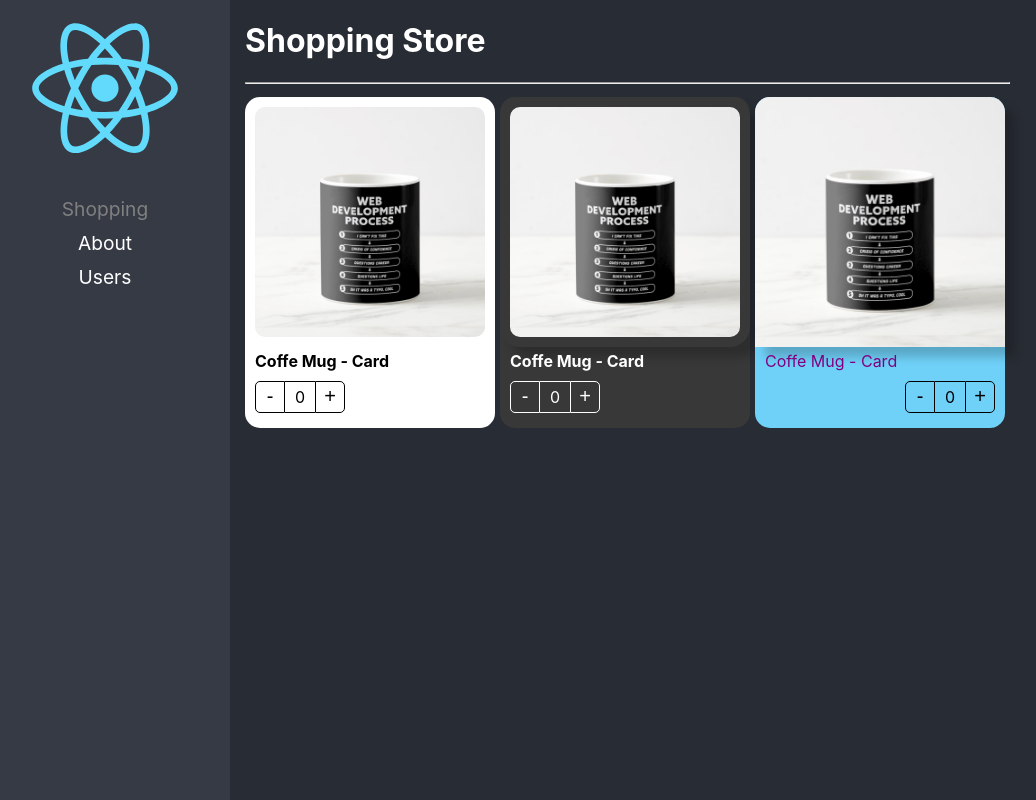
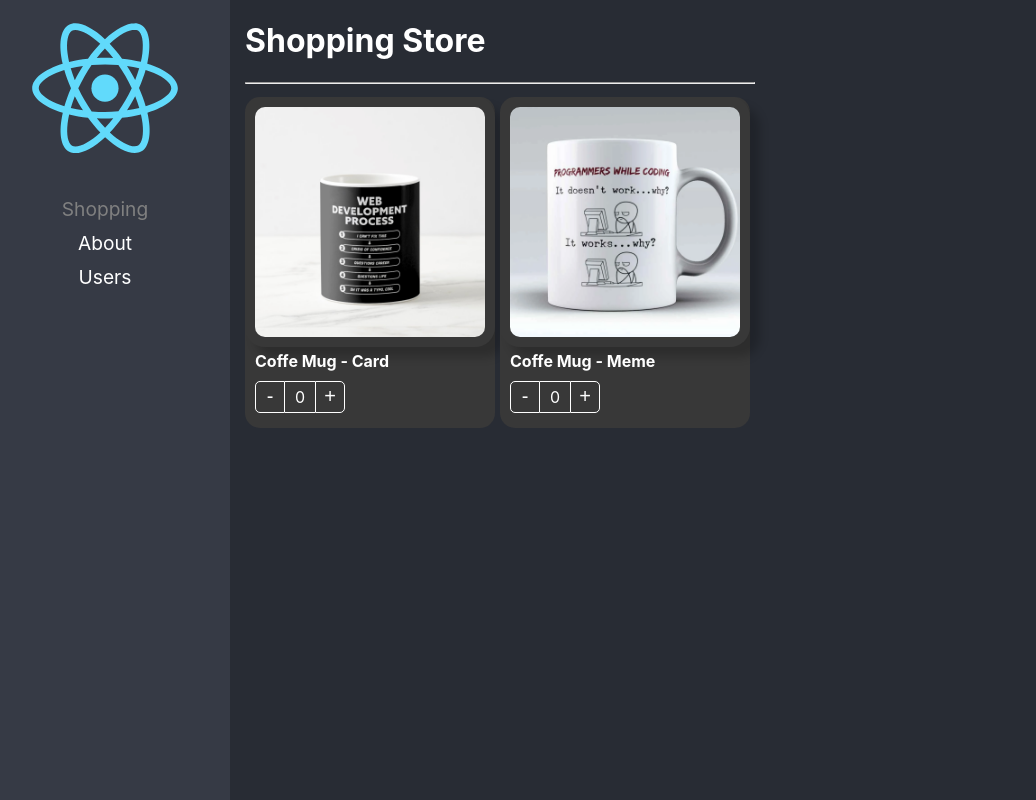
Before and after one commit to dstprojects/react-adv, a React (Create React App) app: page /home in a window 1280 px wide. Shown: the whole page, without its empty margins (20-1056 px from the left). Built offline with nearby package versions, Linux system fonts and the light colour scheme.

Commit message:
Control props implementado

```diff
--- a/src/02-component-patterns/components/ProductCard.tsx
+++ b/src/02-component-patterns/components/ProductCard.tsx
@@ -3,7 +3,7 @@
 import { useProduct } from '../hooks/useProduct'
 
 import styles from '../styles/styles.module.css'
-import { Product, ProductContextProps } from '../interfaces/interfaces'
+import { onChangeArgs, Product, ProductContextProps } from '../interfaces/interfaces'
 
 
 
@@ -15,13 +15,15 @@
   children?: ReactElement | ReactElement[];
   className?: string;
   style?: CSSProperties;
+  onChange?: ( args: onChangeArgs ) => void;
+  value?: number;
 }
 
 
 
-export const ProductCard = ({children, product, className, style}: Props) => {
+export const ProductCard = ({children, product, className, style, onChange, value }: Props) => {
 
-  const { counter, increaseBy } = useProduct()
+  const { counter, increaseBy } = useProduct({ onChange, product, value })
 
   return (
     <Provider value={{
--- /dev/null
+++ b/src/02-component-patterns/data/products.ts
@@ -0,0 +1,18 @@
+import { Product } from "../interfaces/interfaces"
+
+const product1 = {
+  id: '1',
+  title: 'Coffe Mug - Card',
+  img: './coffee-mug.png'
+}
+
+const product2 = {
+  id: '2',
+  title: 'Coffe Mug - Meme',
+  img: './coffee-mug2.png'
+}
+
+export const products: Product[] = [
+  product1,
+  product2
+]
--- a/src/02-component-patterns/hooks/useProduct.ts
+++ b/src/02-component-patterns/hooks/useProduct.ts
@@ -1,13 +1,35 @@
-import { useState } from "react"
+import { useEffect, useRef, useState } from "react"
+import { onChangeArgs, Product } from "../interfaces/interfaces"
 
 
-export const useProduct = () => {
+interface useProductArgs {
+  product: Product,
+  onChange?: ( args: onChangeArgs ) => void;
+  value?: number;
+}
 
-  const [counter, setCounter] = useState(0)
+export const useProduct = ( { onChange, product, value = 0 }: useProductArgs ) => {
+
+  const [counter, setCounter] = useState(value)
+
+  const isControlled = useRef( !!onChange );
 
   const increaseBy = (value: number) => {
-    setCounter( prev => Math.max( prev + value, 0 ) )
+
+    if ( isControlled.current ) {
+      return onChange!({ count: value, product })
+    }
+
+    const newValue = Math.max( counter + value, 0)
+    setCounter( newValue )
+
+    onChange && onChange({ count: newValue, product })
   }
+
+  useEffect(() => {
+    setCounter( value )
+  }, [value])
+
 
   return {
     counter,
--- /dev/null
+++ b/src/02-component-patterns/hooks/useShoppingCart.ts
@@ -0,0 +1,48 @@
+import { useState } from "react"
+import { Product, ProductInCart } from "../interfaces/interfaces"
+
+
+export const useShoppingCart = () => {
+
+  const [shoppingCart, setShoppingCart] = useState<{ [key:string]: ProductInCart }>({})
+
+  const onProductCountChange = ( { count, product }: {count: number, product: Product} ) => {
+
+    setShoppingCart( oldShoppingCart => {
+
+      const productInCart: ProductInCart = oldShoppingCart[product.id] || {...product, count: 0}
+
+      if ( Math.max( productInCart.count + count, 0 ) > 0 ) {
+        productInCart.count += count
+        return{
+          ...oldShoppingCart,
+          [product.id]: productInCart
+        }
+      }
+
+      const { [product.id]: toDelete, ...rest } = oldShoppingCart
+      return {...rest}
+
+      // if ( count === 0 ){
+
+        // const { [product.id]: toDelete, ...rest } = oldShoppingCart
+        // return rest
+
+      // }
+
+      // return {
+      //   ...oldShoppingCart,
+      //   [ product.id ]: { ...product, count }
+      // }
+
+    })
+
+  }
+
+  return {
+    shoppingCart,
+    onProductCountChange
+  }
+
+
+}
--- a/src/02-component-patterns/pages/ShoppingPage.tsx
+++ b/src/02-component-patterns/pages/ShoppingPage.tsx
@@ -1,14 +1,15 @@
 import { ProductButtons, ProductImage, ProductTitle } from "../components"
 import { ProductCard } from "../components"
+import { products } from "../data/products"
+import { useShoppingCart } from "../hooks/useShoppingCart"
+
 import '../styles/custom-styles.css'
 
-const product = {
-  id: '1',
-  title: 'Coffe Mug - Card',
-  img: './coffee-mug.png'
-}
 
 export const ShoppingPage = () => {
+
+  const { shoppingCart, onProductCountChange } = useShoppingCart()
+
   return (
     <div>
       <h1>Shopping Store</h1>
@@ -19,33 +20,57 @@
         flexDirection: 'row',
         flexWrap: 'wrap'
       }}>
-        <ProductCard product={ product } >
-          <ProductCard.Image className="custom-image" />
-          <ProductCard.Title className="text-bold" />
-          <ProductCard.Buttons />
-        </ProductCard>
+
+        {
+          products.map((product) => (
 
             <ProductCard
+              key={ product.id }
               product={ product }
               className="bg-dark text-white"
+              value={ shoppingCart[product.id]?.count || 0 }
+              onChange={ onProductCountChange }
             >
-          <ProductImage className="custom-image" style={{ boxShadow: '10px 10px 10px rgba(0,0,0,0.2)'}} />
+              <ProductImage
+                className="custom-image"
+                style={{ boxShadow: '10px 10px 10px rgba(0,0,0,0.2)'}}
+              />
               <ProductTitle className="text-bold" />
               <ProductButtons className="custom-buttons" />
             </ProductCard >
+          ))
+        }
+
+      </div>
+
+      <div className="shopping-cart">
+
+        {
+          Object.entries(shoppingCart).map(([key, product]) => (
 
             <ProductCard
+              key={ key }
               product={ product }
-          style={{backgroundColor: '#70D1F8'}}
+              className="bg-dark text-white"
+              style={{ width: '100px' }}
+              value={ product.count }
+              onChange={ onProductCountChange }
             >
-          <ProductImage style={{ boxShadow: '10px 10px 10px rgba(0,0,0,0.2)'}} />
-          <ProductTitle style={{ color: 'purple' }} />
+              <ProductImage className="custom-image" style={{ boxShadow: '10px 10px 10px rgba(0,0,0,0.2)'}} />
               <ProductButtons
-            style={{ display: 'flex', justifyContent: 'flex-end'}}
+                className="custom-buttons"
+                style={{
+                  display: 'flex',
+                  justifyContent: 'center'
+                }}
               />
             </ProductCard >
+          ))
+        }
+
 
       </div>
+
     </div>
   )
 }
--- a/src/02-component-patterns/styles/custom-styles.css
+++ b/src/02-component-patterns/styles/custom-styles.css
@@ -22,3 +22,9 @@
   color: white;
   border-color: white;
 }
+
+.shopping-cart{
+  top: 0px;
+  position: fixed;
+  right: 10px;
+}
```
Also changed, not shown: src/02-component-patterns/interfaces/interfaces.ts (+9 -0 lines), public/coffee-mug2.png (added). Lines whose indentation alone changed are shown as unchanged.
